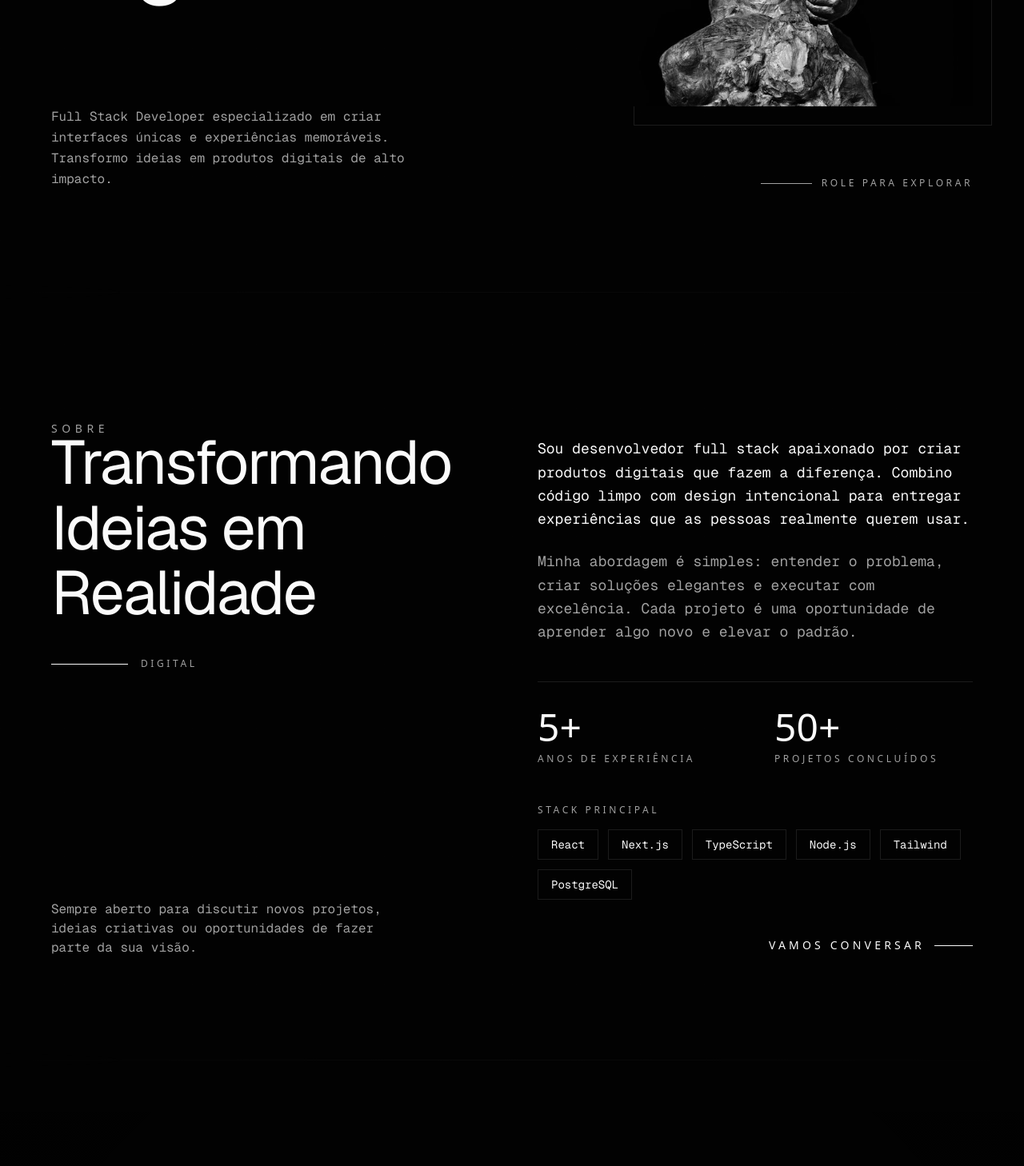
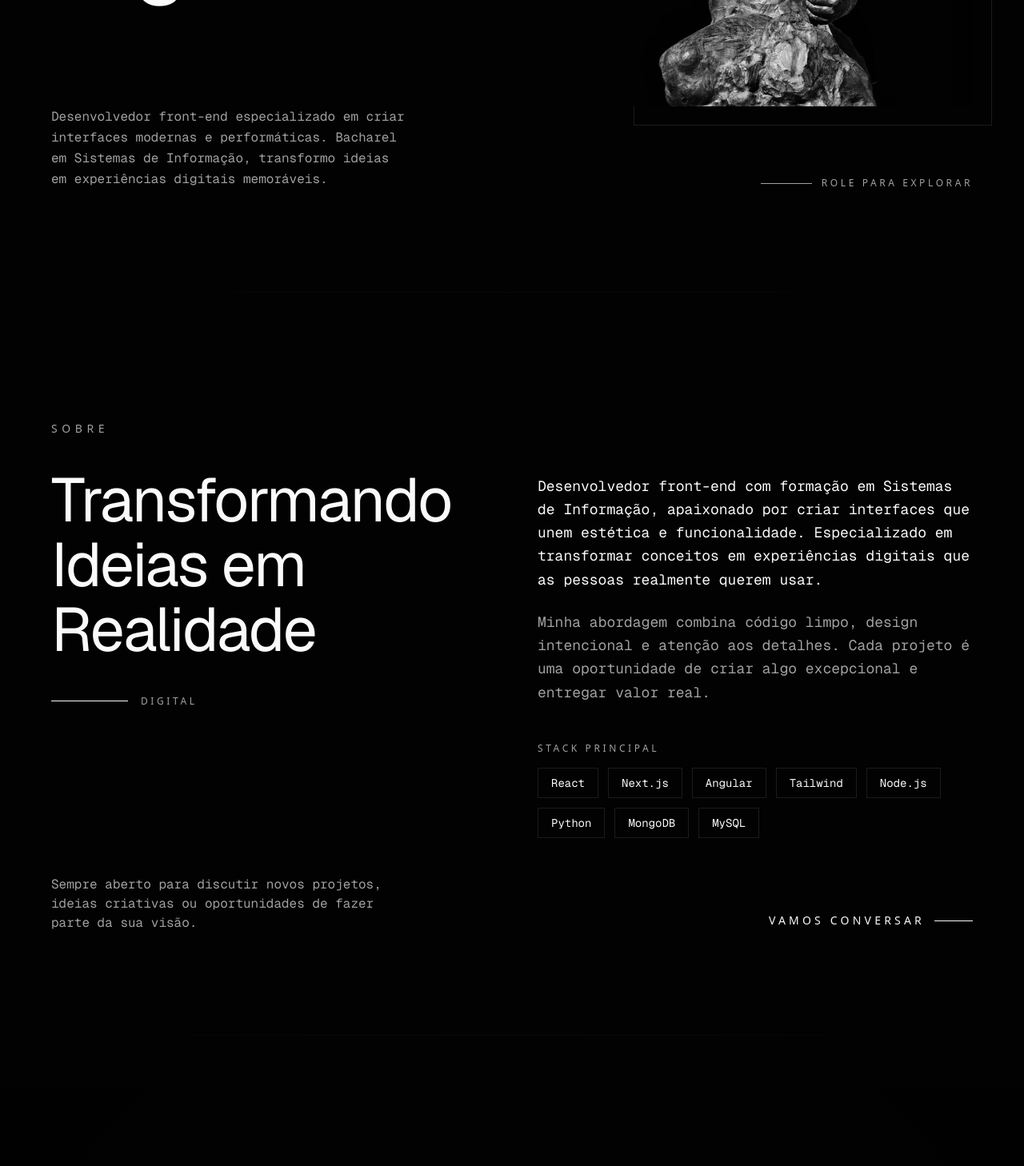
Before and after one commit to GabryelKadmo/Kadmo-TechV2, a Next.js app: page / in a window 1280 px wide. Shown: the part 580-2038 px from the top of the page at 80% size. Built offline with nearby package versions, Linux system fonts and the light colour scheme.

Commit message:
feat: atualizar copy (Hero, About) e stack para foco em Front-end; simplificar icons no metadata; ajustar Footer; adicionar ConsoleGreeting

```diff
--- a/app/layout.tsx
+++ b/app/layout.tsx
@@ -2,6 +2,7 @@ import type { Metadata } from "next";
 import { Geist, Geist_Mono } from "next/font/google";
 import { Poppins } from "next/font/google";
 import StructuredData from "@/components/StructuredData";
+import ConsoleGreeting from "@/components/ConsoleGreeting";
 import "./globals.css";
 
 const geistSans = Geist({
@@ -96,21 +97,7 @@ export const metadata: Metadata = {
     ],
   },
   icons: {
-    icon: [
-      { url: "/favicon.ico", sizes: "any" },
-      { url: "/favicon-16x16.png", sizes: "16x16", type: "image/png" },
-      { url: "/favicon-32x32.png", sizes: "32x32", type: "image/png" },
-    ],
-    apple: [
-      { url: "/apple-touch-icon.png", sizes: "180x180", type: "image/png" },
-    ],
-    other: [
-      {
-        rel: "mask-icon",
-        url: "/safari-pinned-tab.svg",
-        color: "#000000",
-      },
-    ],
+    icon: "/favicon.ico",
   },
   manifest: "/site.webmanifest",
   category: "technology",
@@ -144,6 +131,7 @@ export default function RootLayout({
       <body
         className={`${geistSans.variable} ${geistMono.variable} ${poppins.variable} antialiased bg-[#0a0a0a]`}
       >
+        <ConsoleGreeting />
         {children}
       </body>
     </html>
--- /dev/null
+++ b/components/ConsoleGreeting.tsx
@@ -0,0 +1,32 @@
+'use client'
+
+import { useEffect } from 'react'
+
+export default function ConsoleGreeting() {
+    useEffect(() => {
+        const styles = {
+            title: 'font-size: 32px; font-weight: bold; color: #fff; text-shadow: 2px 2px 4px rgba(0,0,0,0.5);',
+        }
+
+        console.clear()
+
+        console.log('%c' + `
+ ██████╗  █████╗ ██████╗ ██████╗ ██╗   ██╗███████╗██╗
+██╔════╝ ██╔══██╗██╔══██╗██╔══██╗╚██╗ ██╔╝██╔════╝██║
+██║  ███╗███████║██████╔╝██████╔╝ ╚████╔╝ █████╗  ██║
+██║   ██║██╔══██║██╔══██╗██╔══██╗  ╚██╔╝  ██╔══╝  ██║
+╚██████╔╝██║  ██║██████╔╝██║  ██║   ██║   ███████╗███████╗
+ ╚═════╝ ╚═╝  ╚═╝╚═════╝ ╚═╝  ╚═╝   ╚═╝   ╚══════╝╚══════╝
+
+██╗  ██╗ █████╗ ██████╗ ███╗   ███╗ ██████╗
+██║ ██╔╝██╔══██╗██╔══██╗████╗ ████║██╔═══██╗
+█████╔╝ ███████║██║  ██║██╔████╔██║██║   ██║
+██╔═██╗ ██╔══██║██║  ██║██║╚██╔╝██║██║   ██║
+██║  ██╗██║  ██║██████╔╝██║ ╚═╝ ██║╚██████╔╝
+╚═╝  ╚═╝╚═╝  ╚═╝╚═════╝ ╚═╝     ╚═╝ ╚═════╝
+        `, 'color: #00ff88;')
+        console.log('%c👋 Olá, Curió! Fuçando meu código? 😏', styles.title)
+    }, [])
+
+    return null
+}
--- a/components/custom/AboutDesktop.tsx
+++ b/components/custom/AboutDesktop.tsx
@@ -47,31 +47,15 @@ export default function AboutDesktop() {
                         {/* Main Description */}
                         <div className="space-y-6">
                             <p className="font-mono text-base leading-relaxed text-foreground md:text-lg">
-                                Sou desenvolvedor full stack apaixonado por criar produtos digitais que fazem a diferença.
-                                Combino código limpo com design intencional para entregar experiências que as pessoas realmente querem usar.
+                                Desenvolvedor front-end com formação em Sistemas de Informação, apaixonado por criar
+                                interfaces que unem estética e funcionalidade. Especializado em transformar conceitos
+                                em experiências digitais que as pessoas realmente querem usar.
                             </p>
 
                             <p className="font-mono text-base leading-relaxed text-muted-foreground md:text-lg">
-                                Minha abordagem é simples: entender o problema, criar soluções elegantes e executar com excelência.
-                                Cada projeto é uma oportunidade de aprender algo novo e elevar o padrão.
+                                Minha abordagem combina código limpo, design intencional e atenção aos detalhes.
+                                Cada projeto é uma oportunidade de criar algo excepcional e entregar valor real.
                             </p>
-                        </div>
-
-                        {/* Stats/Highlights */}
-                        <div className="grid grid-cols-2 gap-8 border-t border-border pt-8 md:gap-12">
-                            <div>
-                                <p className="mb-2 text-4xl font-normal text-foreground md:text-5xl">5+</p>
-                                <p className="text-xs uppercase tracking-[0.3em] text-muted-foreground">
-                                    Anos de Experiência
-                                </p>
-                            </div>
-
-                            <div>
-                                <p className="mb-2 text-4xl font-normal text-foreground md:text-5xl">50+</p>
-                                <p className="text-xs uppercase tracking-[0.3em] text-muted-foreground">
-                                    Projetos Concluídos
-                                </p>
-                            </div>
                         </div>
 
                         {/* Tech Stack */}
@@ -79,8 +63,8 @@ export default function AboutDesktop() {
                             <p className="text-xs uppercase tracking-[0.3em] text-muted-foreground">
                                 Stack Principal
                             </p>
-                            <div className="flex flex-wrap gap-3">
-                                {['React', 'Next.js', 'TypeScript', 'Node.js', 'Tailwind', 'PostgreSQL'].map((tech) => (
+                            <div className="flex flex-wrap gap-3 select-none">
+                                {['React', 'Next.js', 'Angular', 'Tailwind', 'Node.js', 'Python', 'MongoDB', 'MySQL'].map((tech) => (
                                     <span
                                         key={tech}
                                         className="border border-border px-4 py-2 font-mono text-sm text-foreground transition-colors hover:bg-foreground hover:text-background"
--- a/components/custom/FeaturesSection.tsx
+++ b/components/custom/FeaturesSection.tsx
@@ -35,8 +35,8 @@ export default function FeaturesSection() {
                         <ul className="grid grid-cols-1 gap-4 md:grid-cols-2 lg:grid-cols-3 lg:gap-6">
                             <GridItem
                                 icon={<Code2 className="h-5 w-5 text-foreground" />}
-                                title="Desenvolvimento Full Stack"
-                                description="Aplicações web completas com React, Next.js e Node.js. Do frontend ao backend."
+                                title="Desenvolvimento Front-end"
+                                description="Aplicações web modernas com React, Next.js e Angular. Código limpo e componentizado."
                             />
 
                             <GridItem
--- a/components/custom/Footer.tsx
+++ b/components/custom/Footer.tsx
@@ -96,7 +96,7 @@ export default function Footer() {
                 <div className="flex flex-col justify-between gap-8 md:flex-row md:items-end">
                     <div className="max-w-md">
                         <p className="font-mono text-sm text-muted-foreground">
-                            © {new Date().getFullYear()} Gabryel Kadmo. Todos os direitos reservados.
+                            © {new Date().getFullYear()} Gabryel Kadmo. Bacharel em Sistemas de Informação.
                         </p>
                     </div>
 
--- a/components/custom/HeroDesktop.tsx
+++ b/components/custom/HeroDesktop.tsx
@@ -22,7 +22,7 @@ export default function HeroDesktop() {
                     {/* Top Eyebrow Text */}
                     <div className="pt-4 md:pt-8">
                         <p className="text-xs uppercase tracking-[0.4em] text-muted-foreground md:text-sm">
-                            Desenvolvedor × Designer
+                            Front-end Developer
                         </p>
                     </div>
 
@@ -49,7 +49,7 @@ export default function HeroDesktop() {
                                     alt="Kadmo Portrait"
                                     width={500}
                                     height={667}
-                                    className="h-full w-full object-cover opacity-90 grayscale"
+                                    className="h-full w-full object-cover opacity-90 grayscale select-none"
                                 />
                             </div>
                             {/* Decorative border */}
@@ -62,8 +62,8 @@ export default function HeroDesktop() {
                         {/* Description */}
                         <div className="max-w-md">
                             <p className="font-mono text-sm leading-relaxed text-muted-foreground md:text-base">
-                                Full Stack Developer especializado em criar interfaces únicas e experiências memoráveis. Transformo ideias
-                                em produtos digitais de alto impacto.
+                                Desenvolvedor front-end especializado em criar interfaces modernas e performáticas.
+                                Bacharel em Sistemas de Informação, transformo ideias em experiências digitais memoráveis.
                             </p>
                         </div>
 
```
